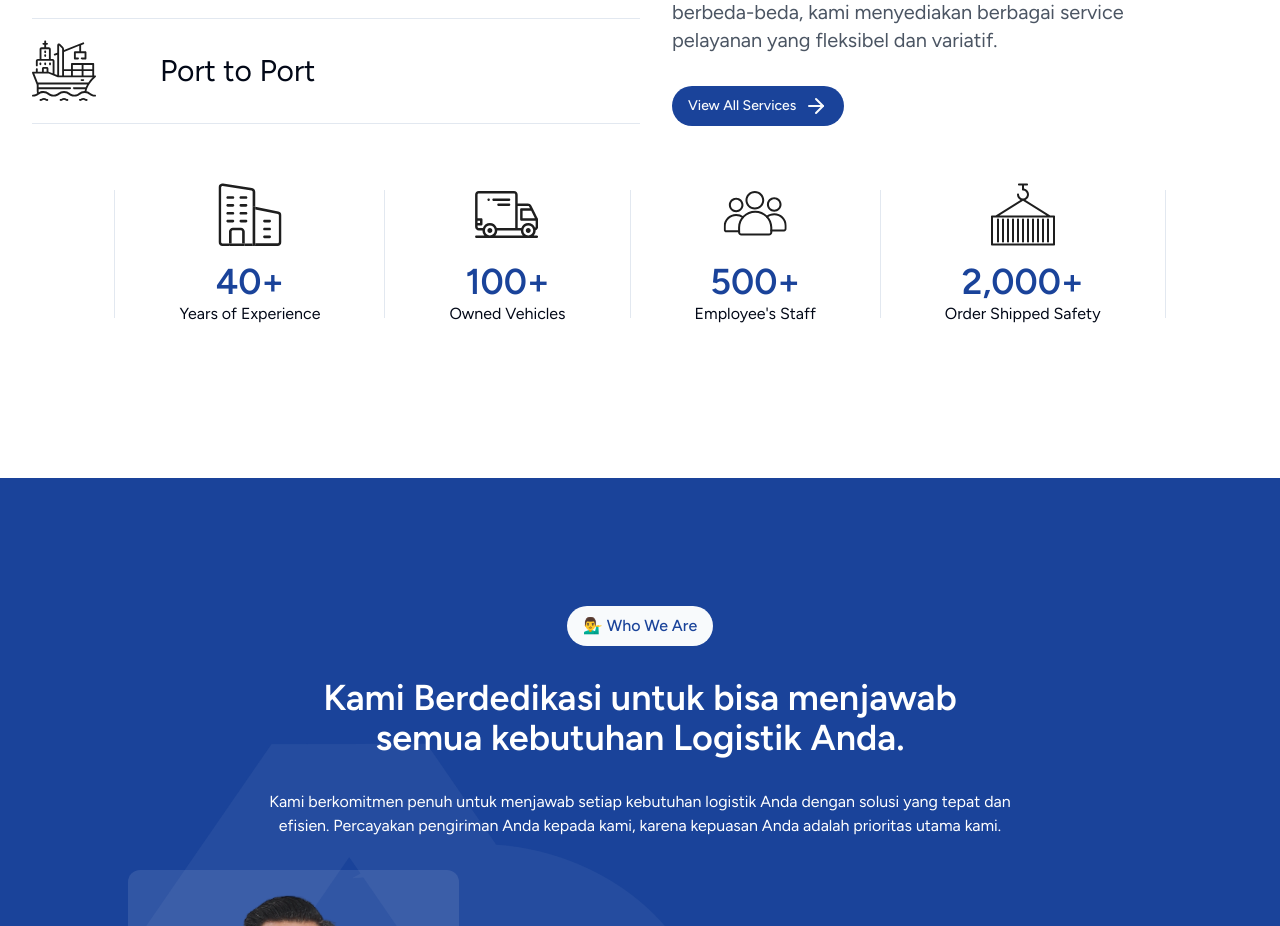
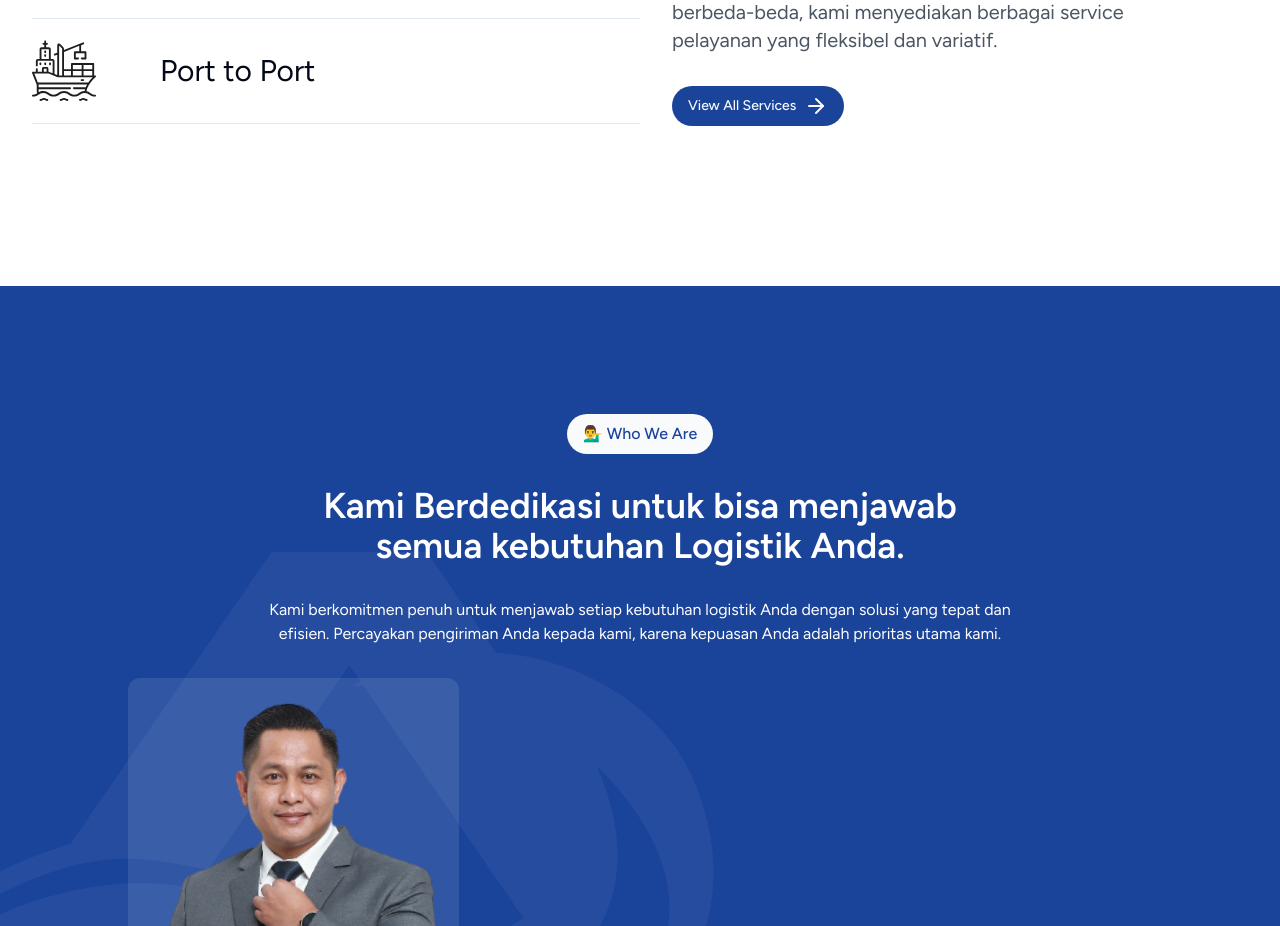
Before and after one commit to Fantocaa/atm-logistik, a Next.js app: page / in a window 1280 px wide. Shown: the part 1082-2008 px from the top of the page. Built offline with nearby package versions, Linux system fonts and the light colour scheme.

Commit message:
Update 0.4.6.1

```diff
--- a/src/components/home-page/Services.tsx
+++ b/src/components/home-page/Services.tsx
@@ -141,7 +141,7 @@ export default function Services() {
           </div>
         </div>
 
-        <div className="pt-16">
+        <div className="pt-16 hidden">
           <div className="grid grid-cols-2 md:flex h-32 justify-center gap-8 md:gap-16 items-center mt-8 md:mt-0">
             <Separator orientation="vertical" className="hidden md:block" />
             <div className="flex flex-col items-center">
```
